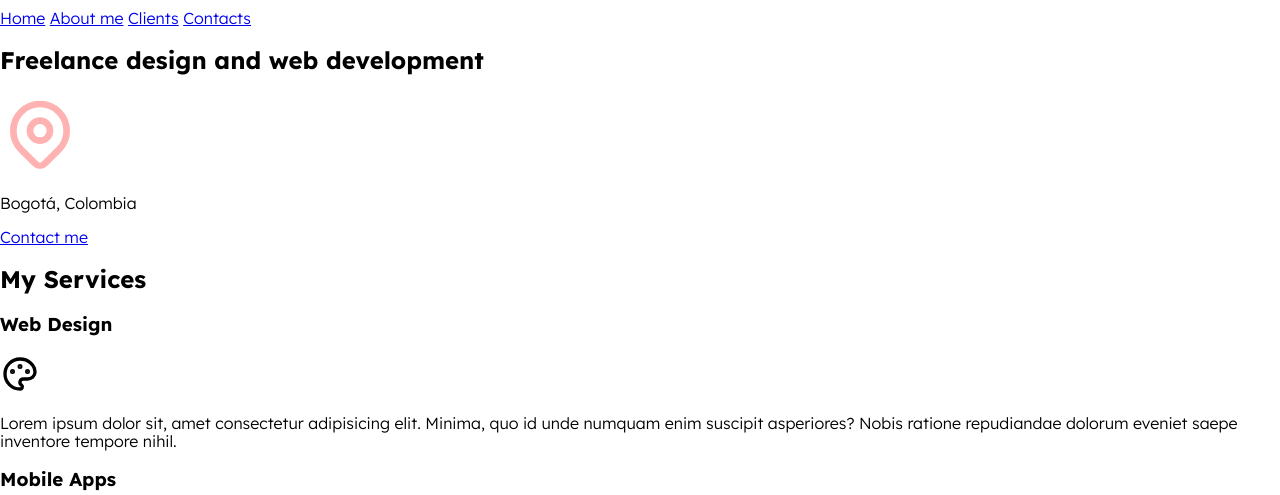
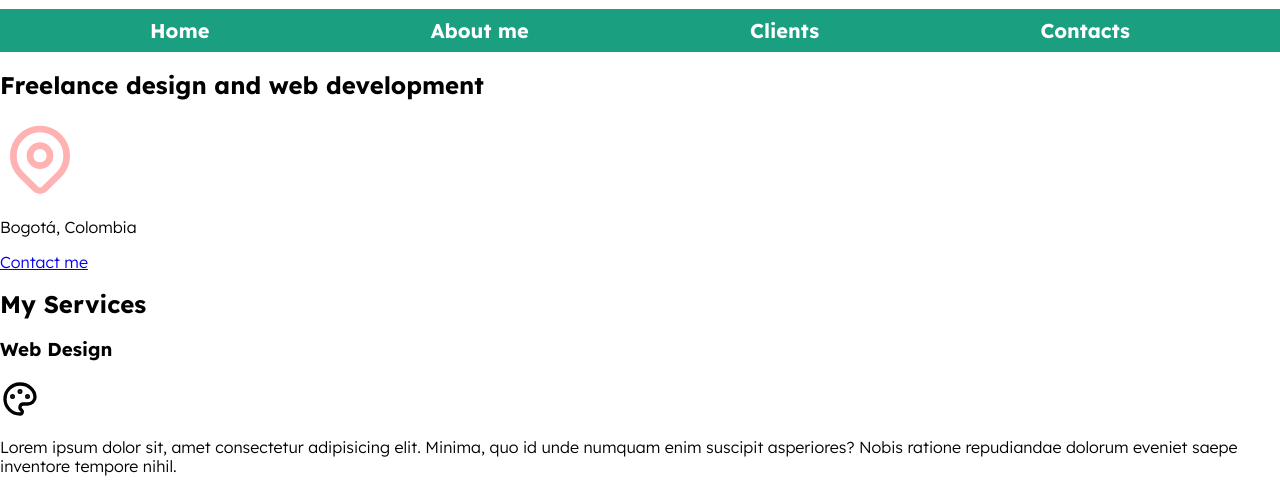
Before and after one commit to J-Potes/freelancer_inicio, a plain HTML site: page index.html in a window 1280 px wide. Shown: the part 86-581 px from the top of the page. Drawn offline with Linux system fonts and the light colour scheme.

Commit message:
Nav bar added

```diff
--- a/css/styles.css
+++ b/css/styles.css
@@ -25,3 +25,30 @@ body{
 .title span{
     font-size: 2rem;
 }
+
+.container{
+    width: 100rem;
+    margin: 0 auto;
+}
+
+.nav-bg{
+    background-color: var(--secundary);
+}
+
+.principal-navegation{
+    display:  flex;
+    justify-content: space-between;
+}
+
+.principal-navegation a {
+    padding: 1rem;
+    color: var(--white);
+    text-decoration: none;
+    font-size: 2rem;
+    font-weight: bold;
+}
+
+.principal-navegation a:hover {
+    background-color: var(--primary);
+    color: var(--black);
+}
--- a/index.html
+++ b/index.html
@@ -20,12 +20,15 @@
         <h1 class="title">Juan José Potes Gómez <span>Freelancer</span></h1>
     </header>
 
-    <nav>
-        <a href="#">Home</a>
-        <a href="#">About me</a>
-        <a href="#">Clients</a>
-        <a href="#">Contacts</a>
-    </nav>
+    <div class="nav-bg">
+        <nav class="principal-navegation container">
+            <a href="#">Home</a>
+            <a href="#">About me</a>
+            <a href="#">Clients</a>
+            <a href="#">Contacts</a>
+        </nav>
+    </div>
+
 
     <section>
         <h2>Freelance design and web development</h2>
```
